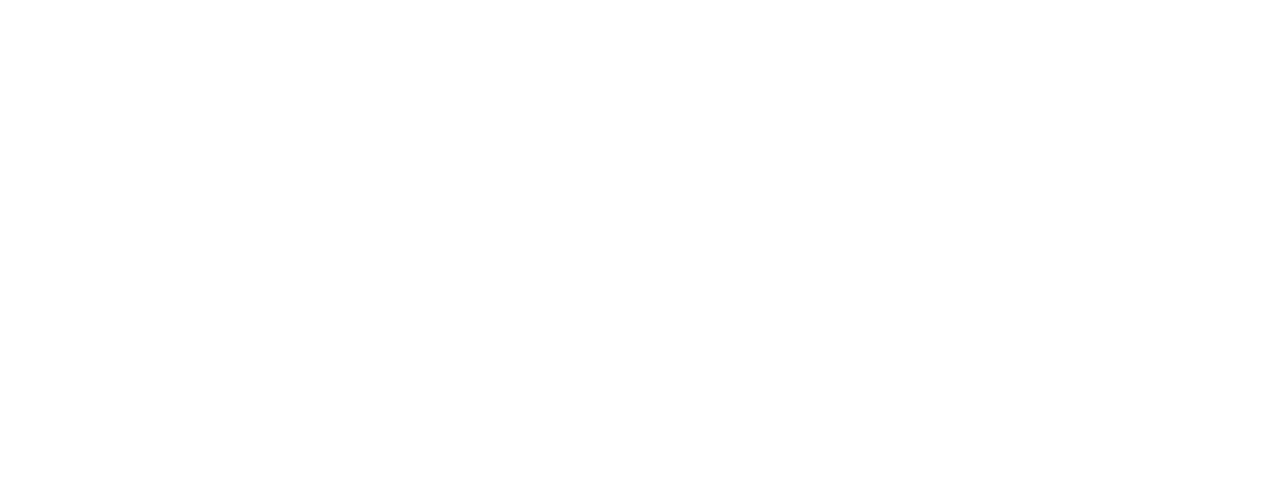
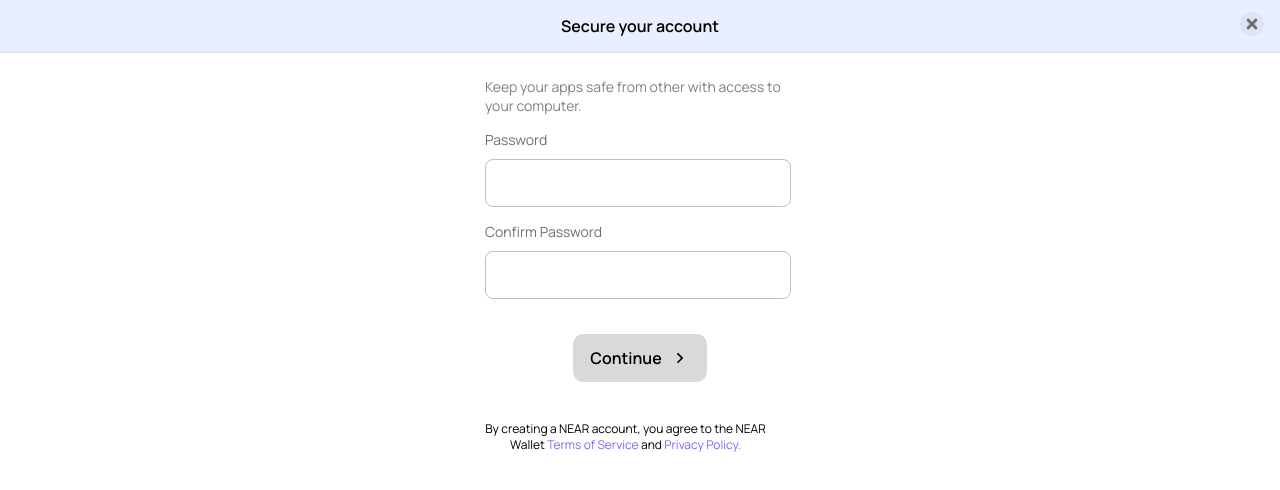
Before and after one commit to webdevsmart/near-pro, a Next.js app: page /auth/secure-account in a window 1280 px wide. Shown: the top 490 px of the page. Built offline with nearby package versions, Linux system fonts and the light colour scheme.

Commit message:
feat: secure account

```diff
--- a/package.json
+++ b/package.json
@@ -11,7 +11,8 @@
     "daisyui": "^1.24.3",
     "next": "12.0.8",
     "react": "17.0.2",
-    "react-dom": "17.0.2"
+    "react-dom": "17.0.2",
+    "react-icons": "^4.3.1"
   },
   "devDependencies": {
     "@types/node": "17.0.10",
@@ -20,7 +21,7 @@
     "eslint": "8.7.0",
     "eslint-config-next": "12.0.8",
     "postcss": "^8.4.5",
-    "tailwind": "^4.0.0",
+    "tailwindcss": "^3.0.15",
     "typescript": "4.5.5"
   }
 }
--- a/src/pages/auth/secure-account/index.tsx
+++ b/src/pages/auth/secure-account/index.tsx
@@ -1,7 +1,60 @@
 import React from "react";
+import { RiArrowRightSLine } from "react-icons/ri";
+import { AuthTitleHeader } from "elements";
 
 const SecureAccount = () => {
-  return <div></div>;
+  const handlePassword = (e: any) => {};
+  return (
+    <div className="flex flex-col justify-center">
+      <AuthTitleHeader title="Secure your account" />
+      <div className="px-7 flex justify-center">
+        <div className="flex flex-col space-y-[15px]">
+          <div className="max-w-[310px] text-[14px] leading-[19px] text-[#808080] pt-6">
+            Keep your apps safe from other with access to your computer.
+          </div>
+          <div className="flex flex-col">
+            <label className="text-[14px] leading-[19px] text-[#6F6E73]">
+              Password
+            </label>
+            <input
+              type="password"
+              className="input max-w-[306px] w-full text-[16px] text-[#33373B] placeholder:text-[#828282] font-bold placeholder:font-medium border-[#BEBEC2] mt-[10px]"
+              onChange={(e) => handlePassword(e)}
+            />
+          </div>
+          <div className="flex flex-col">
+            <label className="text-[14px] leading-[19px] text-[#6F6E73]">
+              Confirm Password
+            </label>
+            <input
+              type="password"
+              className="input max-w-[306px] w-full text-[16px] text-[#33373B] placeholder:text-[#828282] font-bold placeholder:font-medium border-[#BEBEC2] mt-[10px]"
+              onChange={(e) => handlePassword(e)}
+            />
+          </div>
+          <div className="self-center">
+            <button
+              disabled={true}
+              className=" flex items btn btn-primary rounded-[10px] capitalize mt-5"
+            >
+              <div className="text-[16px] leading-[22px] mr-2">Continue</div>
+              <RiArrowRightSLine fontSize={20} />
+            </button>
+          </div>
+          <div className="max-w-[281px] text-[12px] leading-[16px] text-center pt-6">
+            By creating a NEAR account, you agree to the NEAR Wallet{" "}
+            <a href="#" className="text-primary">
+              Terms of Service
+            </a>{" "}
+            and{" "}
+            <a href="#" className="text-primary">
+              Privacy Policy.
+            </a>
+          </div>
+        </div>
+      </div>
+    </div>
+  );
 };
 
 export default SecureAccount;
--- a/src/pages/auth/verification/index.tsx
+++ b/src/pages/auth/verification/index.tsx
@@ -19,6 +19,8 @@
     });
   }, [context]);
 
+  const CODE_LENGTH = new Array(6).fill(0);
+
   return (
     <div>
       <AuthTitleHeader title="Verification" />
@@ -36,12 +38,9 @@
               Enter verification code
             </div>
             <div className="flex space-x-[10px] pt-[10px]">
-              <VerificationInput />
-              <VerificationInput />
-              <VerificationInput />
-              <VerificationInput />
-              <VerificationInput />
-              <VerificationInput />
+              {CODE_LENGTH.map((v, index) => (
+                <VerificationInput key={index} />
+              ))}
             </div>
             <button
               disabled={false}
```
